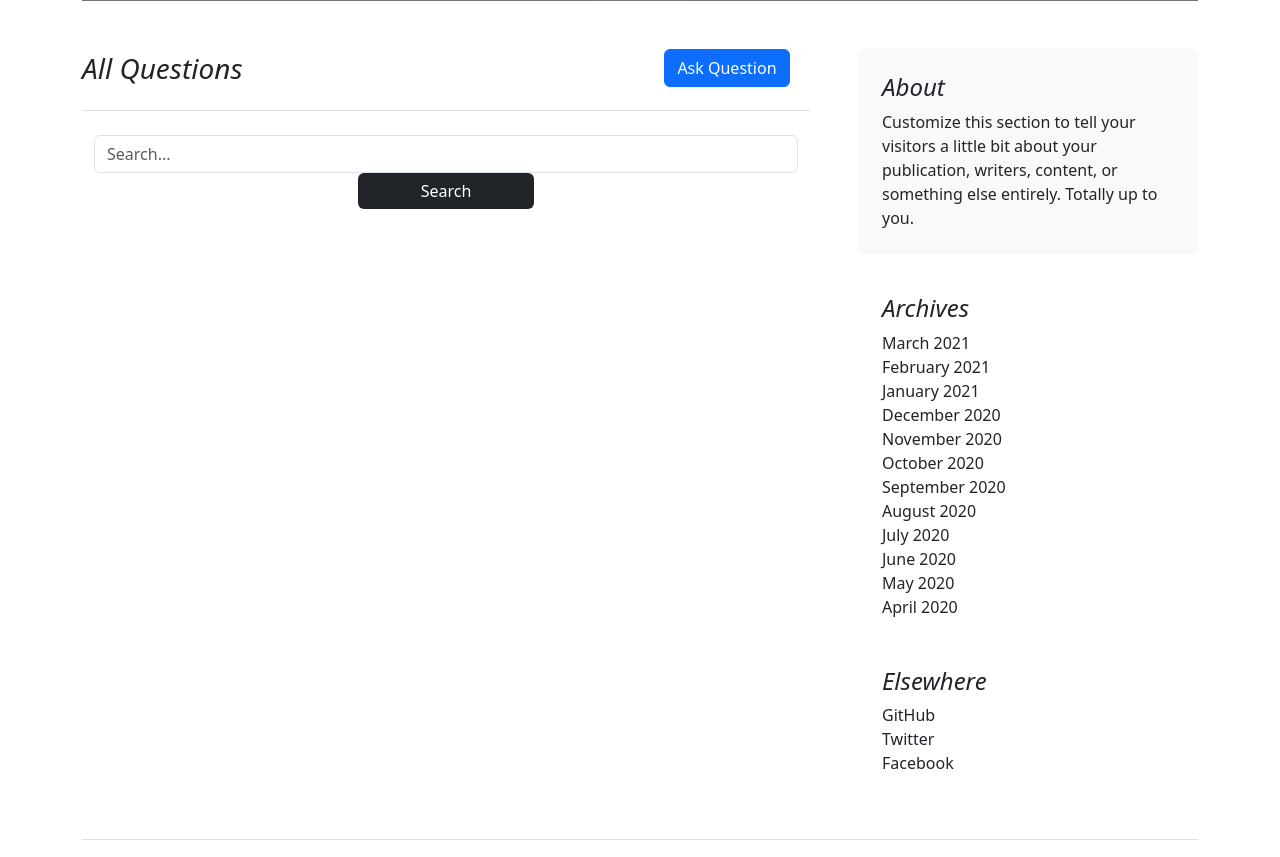
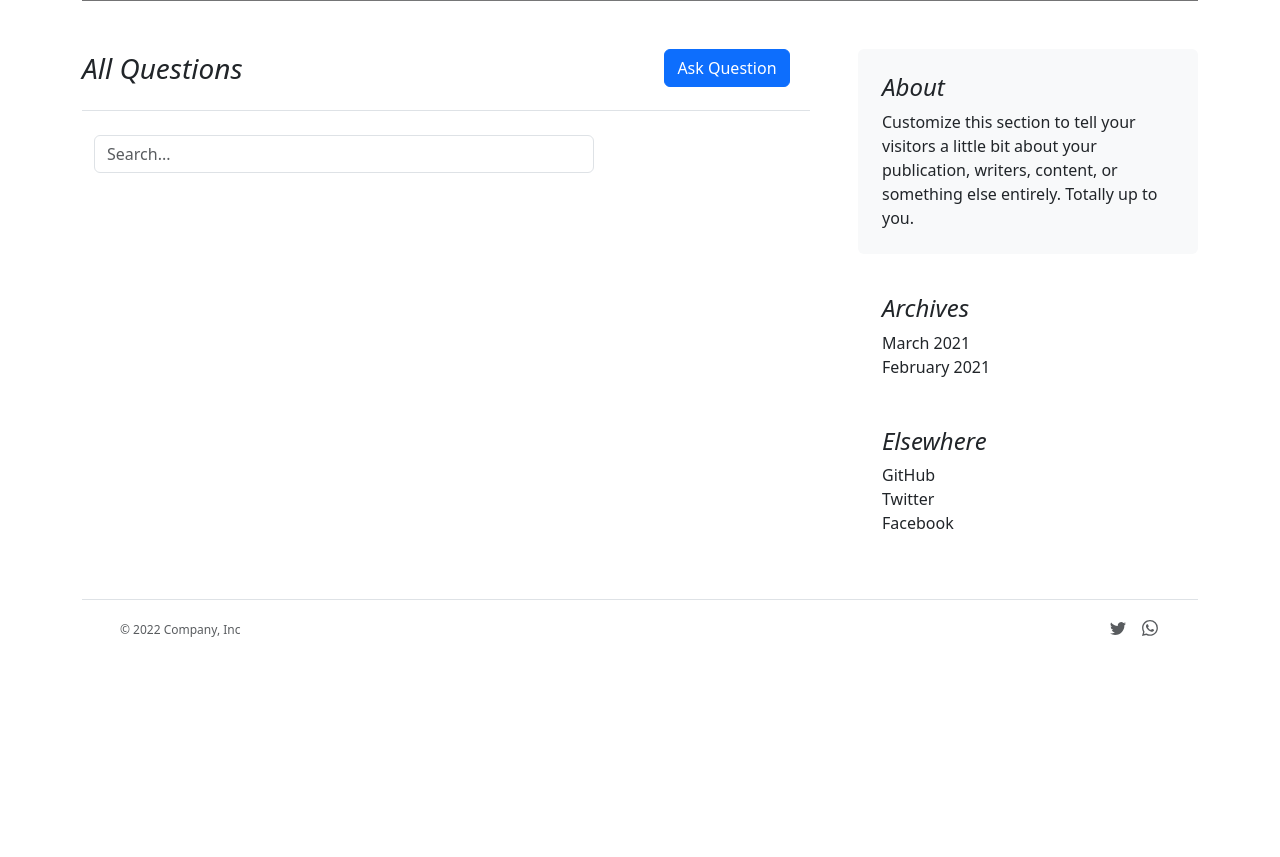
Before and after one commit to HussamAltalib/MERCHANDISERS, a Django app: page / in a window 1280 px wide. Shown: the part 488-1345 px from the top of the page. After the commit the page ends 1125 px from the top, so only its background shows below. Run offline with Django 4.2, Linux system fonts and the light colour scheme; data that the repository does not hold is empty.

Commit message:
add search feature

```diff
--- a/MERCHANDISERS/main/templates/main/index.html
+++ b/MERCHANDISERS/main/templates/main/index.html
@@ -22,22 +22,17 @@
 
     <div class="row g-5">
       <div class="col-md-8">
+
         <div> <a href="{% url 'main:question_page'%}"><button style="margin-left: 80%;" type="button" class="btn btn-primary">Ask Question</button></a>
           <h3 class="pb-4 mb-4 fst-italic border-bottom " style="margin-top: -35px;">
             All Questions
           </h3></div>
 
 
-
-
-        <article class="blog-post">
-
-        <div class="container text-center">
+        <div class="container">
           <!-- Search Start -->
             <form action="" method="get" >
-                <input type="search" name="search" class="form-control" placeholder="Search..." aria-label="Search">
-                <button class="btn btn-dark border-0 w-25">Search</button>
-
+                <input style="width: 500px;" type="search" name="search" class="form-control" placeholder="Search..." >
             </form>
           <!-- Search End -->
             {% for question in questions %}
@@ -61,6 +56,7 @@
 
 
 
+
       </div>
 
       <div class="col-6 col-md-4">
@@ -75,16 +71,6 @@
             <ol class="list-unstyled mb-0">
               <li><a href="#">March 2021</a></li>
               <li><a href="#">February 2021</a></li>
-              <li><a href="#">January 2021</a></li>
-              <li><a href="#">December 2020</a></li>
-              <li><a href="#">November 2020</a></li>
-              <li><a href="#">October 2020</a></li>
-              <li><a href="#">September 2020</a></li>
-              <li><a href="#">August 2020</a></li>
-              <li><a href="#">July 2020</a></li>
-              <li><a href="#">June 2020</a></li>
-              <li><a href="#">May 2020</a></li>
-              <li><a href="#">April 2020</a></li>
             </ol>
           </div>
 
--- a/MERCHANDISERS/main/urls.py
+++ b/MERCHANDISERS/main/urls.py
@@ -5,7 +5,6 @@ app_name = "main"
 
 urlpatterns = [
        path("", views.index, name="index_page"),
-       path("", views.search, name="search"),
        path("question/", views.question_page, name="question_page"),
        path("answers/details/<question_id>/", views.answers_details_page, name="answers_details_page"),
 
--- a/MERCHANDISERS/main/views.py
+++ b/MERCHANDISERS/main/views.py
@@ -5,9 +5,15 @@ from .models import Question, Answer
 # Create your views here.
 
 def index(request : HttpRequest):
-   ''' Display the homepage with all answers '''
+   ''' Display the homepage with all answers and the user can search for a specific question '''
 
    questions = Question.objects.all()
+
+   if 'search' in request.GET:
+      questions = Question.objects.filter(title__contains=request.GET["search"])
+   else:
+      questions = Question.objects.all()
+
    return  render(request, "main/index.html",{"questions": questions})
 
 def question_page(request : HttpRequest):
@@ -23,6 +29,7 @@ def question_page(request : HttpRequest):
 
 def answers_details_page(request : HttpRequest, question_id):
    ''' Display question details and all it's answers '''
+
    question = Question.objects.get(id=question_id)
 
    if request.method == "POST":
@@ -35,15 +42,3 @@ def answers_details_page(request : HttpRequest, question_id):
    answers_number = Answer.objects.filter(question = question).count()
 
    return render(request, "main/answers_details.html", {"question" : question, "answers" : answers, "answers_number" : answers_number})
-
-def search(request : HttpRequest):
-
-    # display = int(request.GET.get("display", 10)) how many in every page
-
-    if 'search' in request.GET:
-        questions = Question.objects.filter(title__contains=request.GET["search"])
-    else:
-        questions = Question.objects.all()
-
-    context = {"questions" : questions}
-    return render(request, "main:index_page", context)
```
